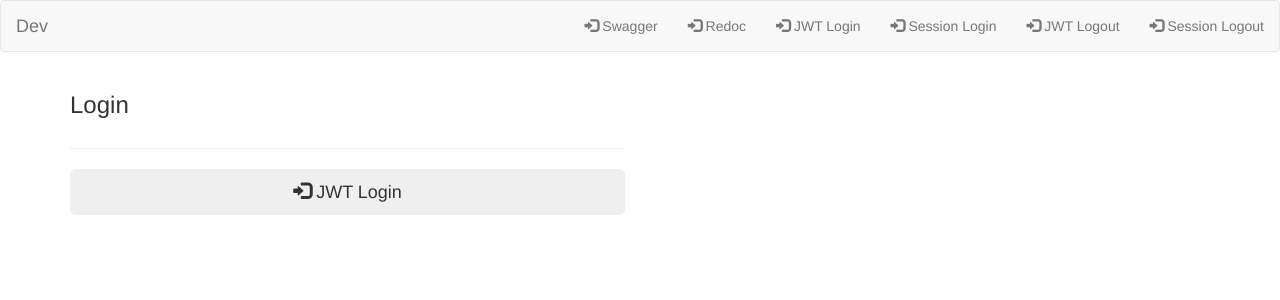
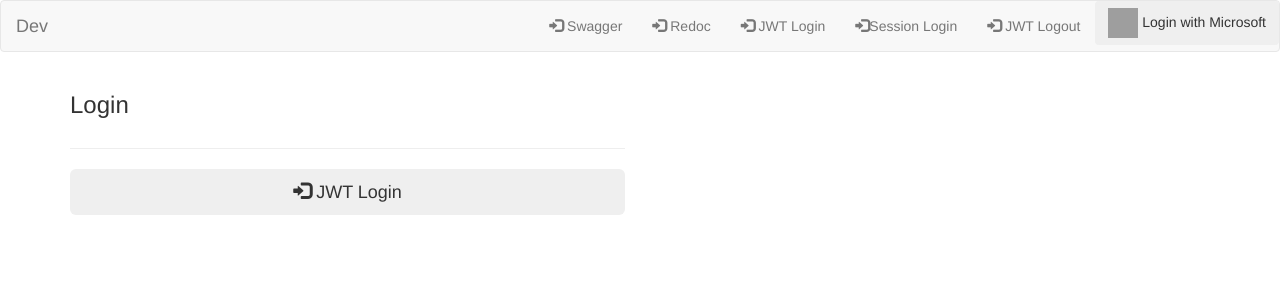
Before and after one commit to NatLee/Django-Simple-3rd-Party-JWT-Dev-Dashboard, a Django app: template src/django_simple_third_party_jwt_dev_dashboard/templates/login.html in a window 1280 px wide. Shown: the top 300 px of the page. Run offline with Django 4.2, Linux system fonts and the light colour scheme; the template is opened without the code that fills it: most values are stand-ins (such as "Sample title", 1, 10 or a date in 2020); parts of the project's set-up code (start-up, migrations or seed data) failed here and were passed over; some libraries are stand-ins or nearby versions; grey boxes are pictures that could not be loaded.

Commit message:
[update] rm dummy & change key name

```diff
--- a/src/django_simple_third_party_jwt_dev_dashboard/templates/base.html
+++ b/src/django_simple_third_party_jwt_dev_dashboard/templates/base.html
@@ -24,7 +24,7 @@
     <nav class="navbar navbar-default">
         <div class="container-fluid">
             <div class="navbar-header">
-                <a class="navbar-brand" href="{% url 'dev_dashboard' %}">Dev</a>
+                <a class="navbar-brand" href="{% url 'dev-dashboard' %}">Dev</a>
             </div>
             <ul class="nav navbar-nav navbar-right">
 
@@ -37,17 +37,19 @@
                 {% endif %}
 
                 {% if request.user.is_authenticated %}
+
                 <li><a href="#"><span class="glyphicon glyphicon-user"></span> Hello {{ request.user }}</a></li>
+                <li><a href="/{{ dashboard_url }}/logout"><span class="glyphicon glyphicon-log-in"></span>Session Logout</a></li>
+
                 {% else %}
-                <li><a href="{% url 'dev_jwt_login' %}"><span class="glyphicon glyphicon-log-in"></span> JWT Login</a></li>
-                <li><a href="/{{ admin_url }}/login/?next=/{{ dashboard_url }}"><span
-                            class="glyphicon glyphicon-log-in"></span>
-                        Session Login</a></li>
+
+                <li><a href="{% url 'dev-jwt-login' %}"><span class="glyphicon glyphicon-log-in"></span> JWT Login</a></li>
+                <li><a href="/{{ admin_url }}/login/?next=/{{ dashboard_url }}"><span class="glyphicon glyphicon-log-in"></span>Session Login</a></li>
+
                 {% endif %}
+
                 <li><a href="#" onclick=logout()><span class="glyphicon glyphicon-log-in"></span> JWT Logout</a></li>
-                <li><a href="/{{ admin_url }}/logout/?next=/{{ dashboard_url }}"><span
-                            class="glyphicon glyphicon-log-in"></span>
-                        Session Logout</a></li>
+
                 <li>
                     <div id="g_id_onload"
                         data-client_id="{{ social_google_client_id }}"
@@ -56,6 +58,10 @@
                             data-text="sign_in_with" data-shape="rectangular" data-logo_alignment="left">
                         </div>
                 </li>
+                <button id="microsoft-login-button" class="btn" onclick="location.href='/{{ microsoft_signin_path }}';">
+                    <img src="https://upload.wikimedia.org/wikipedia/commons/thumb/4/44/Microsoft_logo.svg/2048px-Microsoft_logo.svg.png" alt="Microsoft logo" style="width: 30px; height: 30px;">
+                    Login with Microsoft
+                </button>
             </ul>
         </div>
     </nav>
@@ -72,13 +78,13 @@
         const credential = data.credential;
         $.ajax({
             method: "POST",
-            url: "/{{ third_party_jwt_url }}/token",
+            url: "/{{ third_party_jwt_url }}/auth/google/token",
             data: { credential: credential }
         }).done(function (data) {
             const access_token = data.access;
             const refresh_token = data.refresh_token;
-            localStorage.setItem('access', access_token);
-            localStorage.setItem('refresh', refresh_token);
+            localStorage.setItem('access_token', access_token);
+            localStorage.setItem('refresh_token', refresh_token);
             console.log('Google Login');
             $.ajax({
                 type: "POST",
@@ -110,10 +116,8 @@
 
 <script>
     function logout() {
-      window.localStorage.removeItem("jwt_token");
-      window.localStorage.removeItem("jwt_token_refresh");
-      window.localStorage.removeItem("access");
-      window.localStorage.removeItem("refresh");
+      window.localStorage.removeItem("access_token");
+      window.localStorage.removeItem("refresh_token");
       window.location.href = "/{{ dashboard_url }}";
     }
   </script>
--- a/src/django_simple_third_party_jwt_dev_dashboard/templates/login.html
+++ b/src/django_simple_third_party_jwt_dev_dashboard/templates/login.html
@@ -28,18 +28,6 @@
 </div>
 
 <script>
-  const getObjectKeys = (obj, prefix = "") => {
-    return Object.entries(obj).reduce((collector, [key, val]) => {
-      const newKeys = [...collector, prefix ? `${prefix}.${key}` : key];
-      if (Object.prototype.toString.call(val) === "[object Object]") {
-        const newPrefix = prefix ? `${prefix}.${key}` : key;
-        const otherKeys = getObjectKeys(val, newPrefix);
-        return [...newKeys, ...otherKeys];
-      }
-      return newKeys;
-    }, []);
-  };
-
   $("form").on("submit", function (event) {
     event.preventDefault();
 
@@ -48,11 +36,8 @@
       url: "/{{ jwt_token_url }}",
       data: $(this).serialize(),
       success: function (data) {
-        const keys = getObjectKeys(data);
-        $.each(keys, function (idx) {
-          const key = keys[idx];
-          localStorage.setItem(key, data[key]);
-        });
+        localStorage.setItem('refresh_token', data.refresh);
+        localStorage.setItem('access_token', data.access);
         window.location.href = "/{{ dashboard_url }}";
       },
     });
```
Also changed, not shown: src/django_simple_third_party_jwt_dev_dashboard/templates/dashboard.html (renamed from src/django_simple_third_party_jwt_dev_dashboard/templates/dashboard/dashboard.html, +13 -8 lines).
